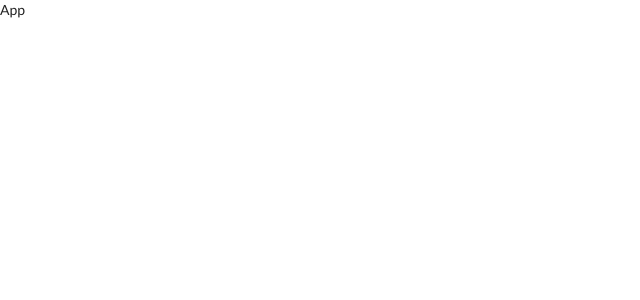
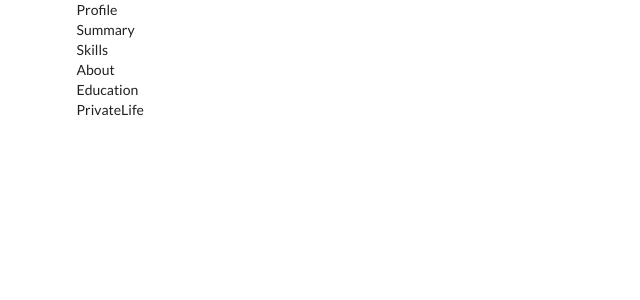
Before and after one commit to mrajewski/CV-Creator, a React (Create React App) app: page / in a window 1280 px wide. Shown: the top 300 px of the page, without its empty margins (0-640 px from the left). Built offline with nearby package versions, Linux system fonts and the light colour scheme.

Commit message:
cv components added

```diff
--- a/package.json
+++ b/package.json
@@ -6,6 +6,7 @@
     "@testing-library/jest-dom": "^4.2.4",
     "@testing-library/react": "^9.5.0",
     "@testing-library/user-event": "^7.2.1",
+    "node-sass": "^4.14.1",
     "react": "^16.13.1",
     "react-dom": "^16.13.1",
     "react-redux": "^7.2.0",
--- a/src/components/App.js
+++ b/src/components/App.js
@@ -1,9 +1,11 @@
 import React,{Component} from "react";
-
+import Resume from "./preview/Resume";
 
 const App = () => {
     return (
-        <div>App</div>
+        <div className="app">
+            <Resume/>
+        </div>
     )
 };
 
--- /dev/null
+++ b/src/components/preview/Education.js
@@ -0,0 +1,10 @@
+import React from "react";
+import {connect} from "react-redux"
+
+const Education = (props) => {
+    return (
+        <div>Education</div>
+    )
+};
+
+export default connect(null)(Education)
--- /dev/null
+++ b/src/components/preview/Experience.js
@@ -0,0 +1,10 @@
+import React from "react";
+import {connect} from "react-redux"
+
+const Experience = (props) => {
+    return (
+        <div>About</div>
+    )
+};
+
+export default connect(null)(Experience)
--- /dev/null
+++ b/src/components/preview/PrivateLife.js
@@ -0,0 +1,10 @@
+import React from "react";
+import {connect} from "react-redux"
+
+const PrivateLife = (props) => {
+    return (
+        <div>PrivateLife</div>
+    )
+};
+
+export default connect(null)(PrivateLife)
--- /dev/null
+++ b/src/components/preview/Profile.js
@@ -0,0 +1,10 @@
+import React from "react";
+import {connect} from "react-redux"
+
+const Profile = (props) => {
+    return (
+        <div>Profile</div>
+    )
+};
+
+export default connect(null)(Profile)
--- /dev/null
+++ b/src/components/preview/Resume.js
@@ -0,0 +1,23 @@
+import React from "react";
+import Education from "./Education";
+import Experience from "./Experience";
+import PrivateLife from "./PrivateLife";
+import Profile from "./Profile";
+import Skills from "./Skills";
+import Summary from "./Summary";
+
+
+const Resume = () => {
+    return (
+        <div className="ui container resume">
+            <Profile/>
+            <Summary/>
+            <Skills/>
+            <Experience/>
+            <Education/>
+            <PrivateLife/>
+        </div>
+    )
+};
+
+export default Resume
--- /dev/null
+++ b/src/components/preview/Skills.js
@@ -0,0 +1,10 @@
+import React from "react";
+import {connect} from "react-redux"
+
+const Skills = (props) => {
+    return (
+        <div>Skills</div>
+    )
+};
+
+export default connect(null)(Skills)
--- /dev/null
+++ b/src/components/preview/Summary.js
@@ -0,0 +1,10 @@
+import React from "react";
+import {connect} from "react-redux"
+
+const Summary = (props) => {
+    return (
+        <div>Summary</div>
+    )
+};
+
+export default connect(null)(Summary)
--- a/src/index.js
+++ b/src/index.js
@@ -1,4 +1,5 @@
 import React from 'react';
+import "./App.scss"
 import ReactDOM from 'react-dom';
 import {Provider} from "react-redux";
 import App from "./components/App";
```
Also changed, not shown: src/App.scss (added), 1 other file (tests, documents, lock files or other folders).
